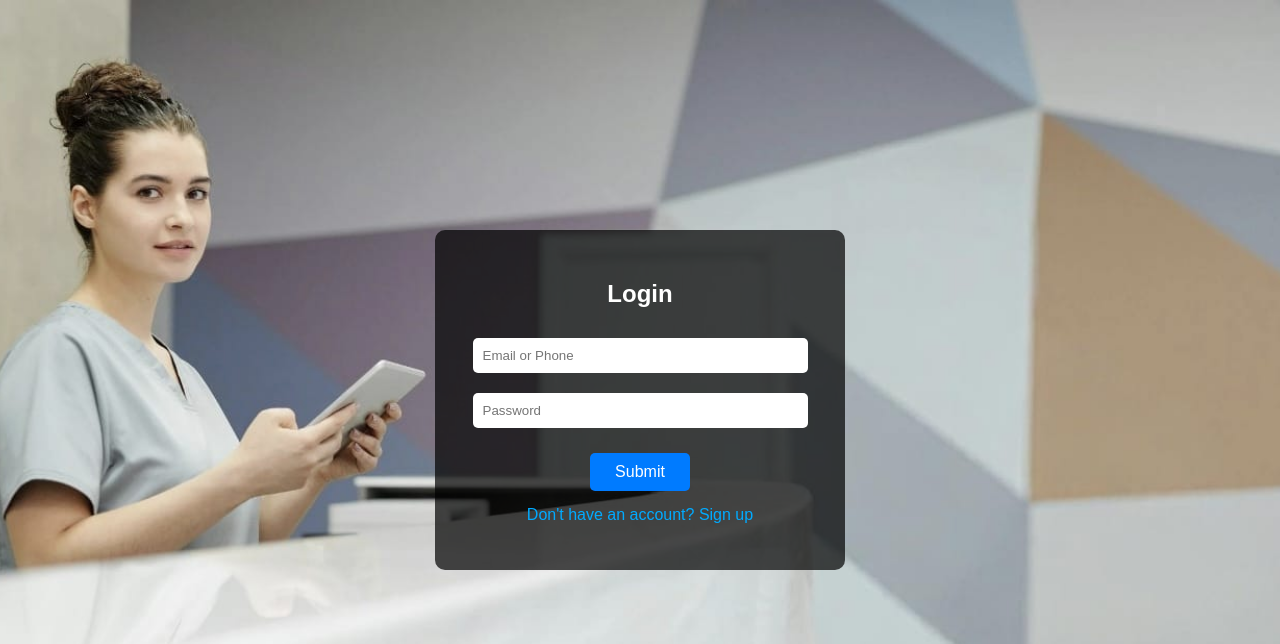
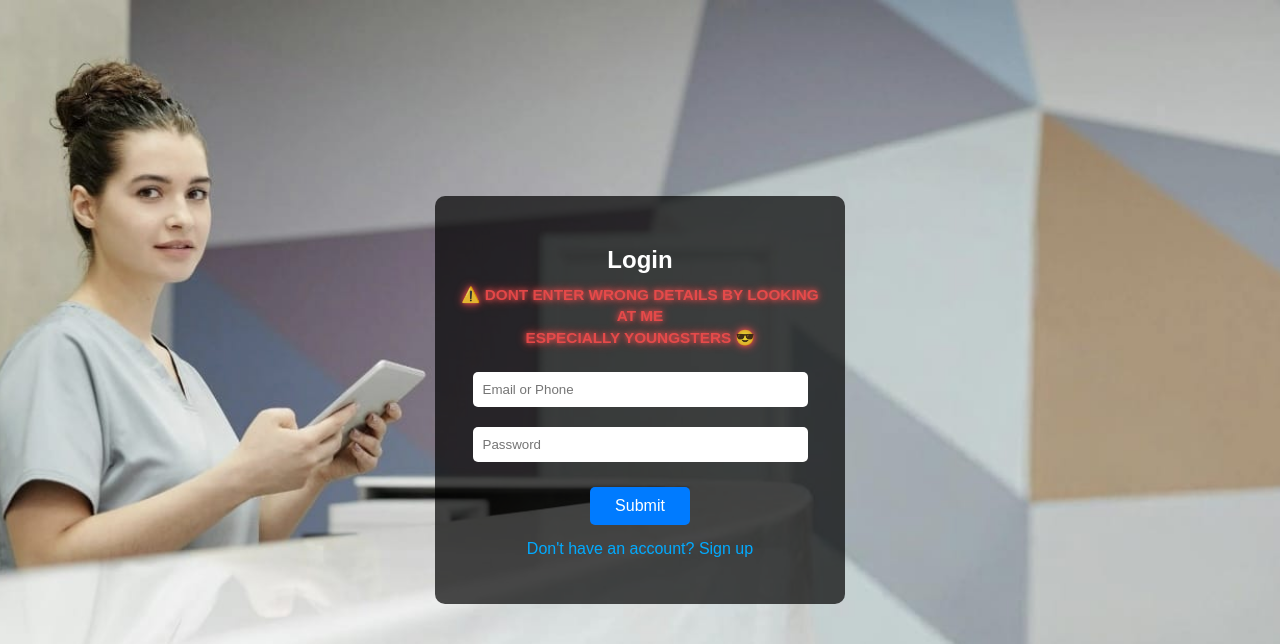
Before and after one commit to Prasad2754/capstone-hospital-app, a Flask app: page /auth in a window 1280 px wide. Shown: the top 644 px of the page. Run offline with Flask 3, Linux system fonts and the light colour scheme.

Commit message:
Added animated warning and background image to login page

```diff
--- a/templates/auth.html
+++ b/templates/auth.html
@@ -1,4 +1,3 @@
-<!-- templates/auth.html -->
 <!DOCTYPE html>
 <html>
 <head>
@@ -22,6 +21,26 @@
             border-radius: 10px;
             width: 350px;
             text-align: center;
+        }
+
+        h2 {
+            margin-bottom: 10px;
+        }
+
+        .warning {
+            margin-top: 10px;
+            font-weight: bold;
+            color: #ff4d4d;
+            text-shadow: 0 0 5px #ff4d4d, 0 0 10px #ff4d4d;
+            animation: pulse 1.8s infinite;
+            font-size: 15px;
+            line-height: 1.4;
+        }
+
+        @keyframes pulse {
+            0% { transform: scale(1); opacity: 1; }
+            50% { transform: scale(1.05); opacity: 0.7; }
+            100% { transform: scale(1); opacity: 1; }
         }
 
         input {
@@ -64,6 +83,12 @@
     <div class="auth-box">
         <h2 id="form-title">Login</h2>
 
+        <!-- Funny warning -->
+        <p class="warning">
+            ⚠️ DONT ENTER WRONG DETAILS BY LOOKING AT ME<br>
+            ESPECIALLY YOUNGSTERS 😎
+        </p>
+
         <input type="text" id="login_id" placeholder="Email or Phone" required />
         <input type="password" id="password" placeholder="Password" required />
 
@@ -91,7 +116,11 @@
             const url = isLogin ? "/login" : "/register";
             const body = isLogin
                 ? { login_id, password }
-                : { email: login_id.includes('@') ? login_id : null, phone: !login_id.includes('@') ? login_id : null, password };
+                : {
+                    email: login_id.includes('@') ? login_id : null,
+                    phone: !login_id.includes('@') ? login_id : null,
+                    password
+                };
 
             try {
                 const res = await fetch(url, {
```
